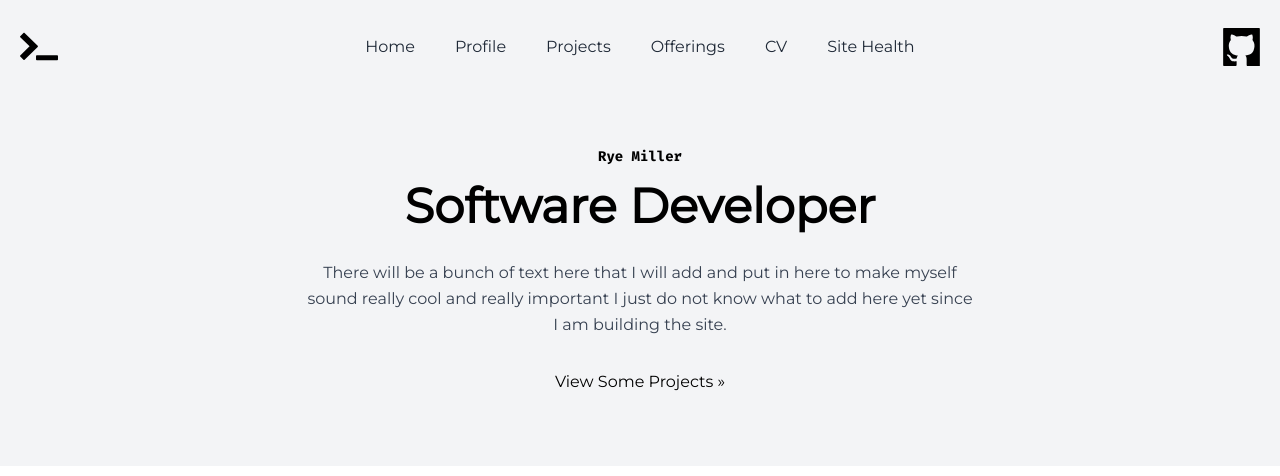
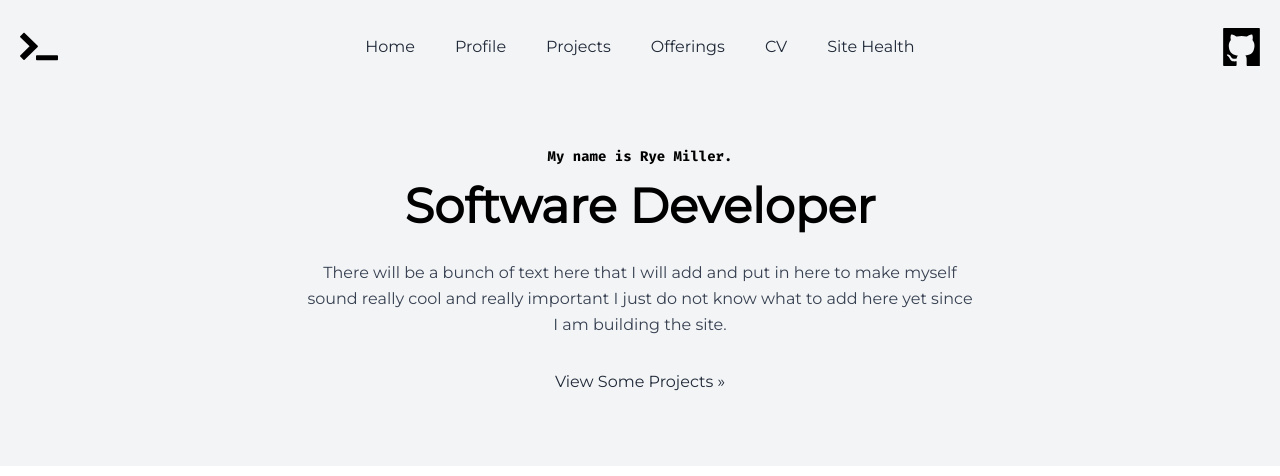
Before and after one commit to iods/ryemiller, a Vue app in the folder web/app/: page / in a window 1280 px wide. Shown: the top 476 px of the page. Built offline with nearby package versions, Linux system fonts and the light colour scheme.

Commit message:
Update to menu positioning for navigation.

```diff
--- a/web/app/src/components/AppHeader.vue
+++ b/web/app/src/components/AppHeader.vue
@@ -16,7 +16,7 @@
             <span class="toggler-icon"></span>
             <span class="toggler-icon"></span>
           </button>
-          <div class="collapse navbar-collapse hidden lg:block duration-300 shadow absolute top-100 left-0 mt-full bg-white z-20 px-5 py-3 w-full lg:static lg:bg-transparent lg:shadow-none" id="navbarSupportedContent">
+          <div class="collapse navbar-collapse hidden lg:block duration-300 shadow absolute top-10 left-0 mt-full bg-white z-20 px-5 py-3 w-full lg:static lg:bg-transparent lg:shadow-none" id="navbarSupportedContent">
             <ul class="navbar-nav mr-auto justify-center items-center lg:flex">
               <li class="nav-item">
                 <a class="page-scroll active" href="#hero">Home</a>
--- a/web/app/src/components/AppHero.vue
+++ b/web/app/src/components/AppHero.vue
@@ -6,12 +6,12 @@
 
     <div class="container">
       <div class="w-full max-w-2xl mx-auto">
-        <span class="text-sm font-semibold iods">Rye Miller</span>
+        <span class="text-sm font-semibold iods">My name is Rye Miller.</span>
         <h2 class="text-5xl mt-2 mb-6 leading-tight font-semibold font-heading">Software Developer</h2>
         <p class="mb-8 text-gray-700 leading-relaxed">There will be a bunch of text here that I will add and put in here to make myself sound really cool and really important
           I just do not know what to add here yet since I am building the site.</p>
         <div>
-          <a class="inline-block hover:underline pb-8" href="#">View Some Projects »</a>
+          <a class="inline-block hover:underline pb-8 page-scroll" href="#projects">View Some Projects »</a>
         </div>
       </div>
     </div>
```
